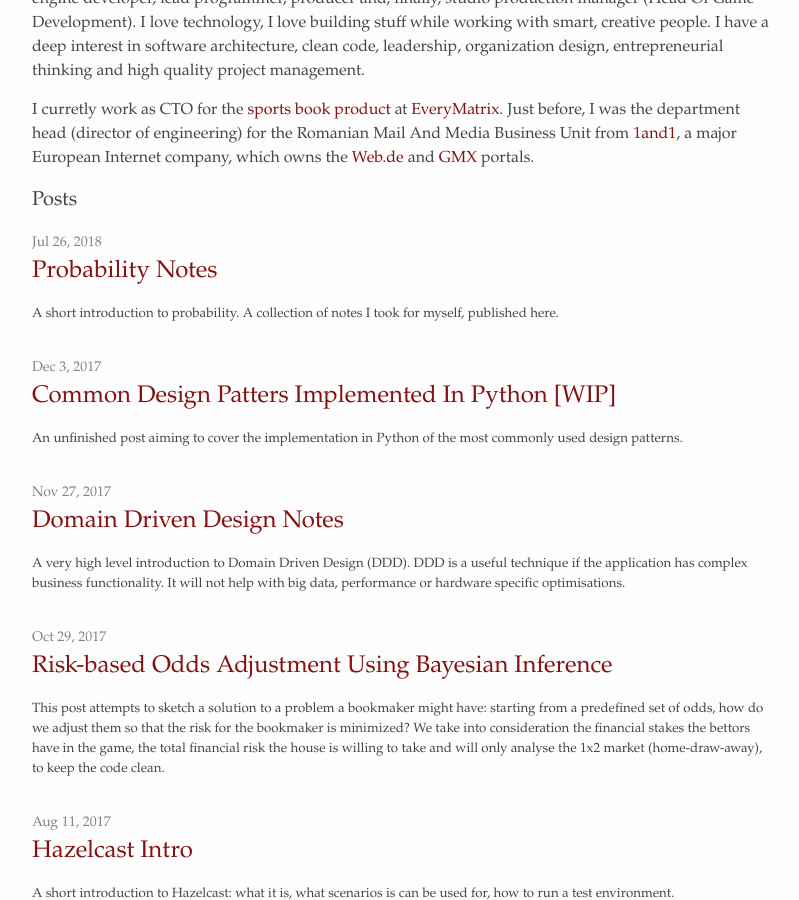
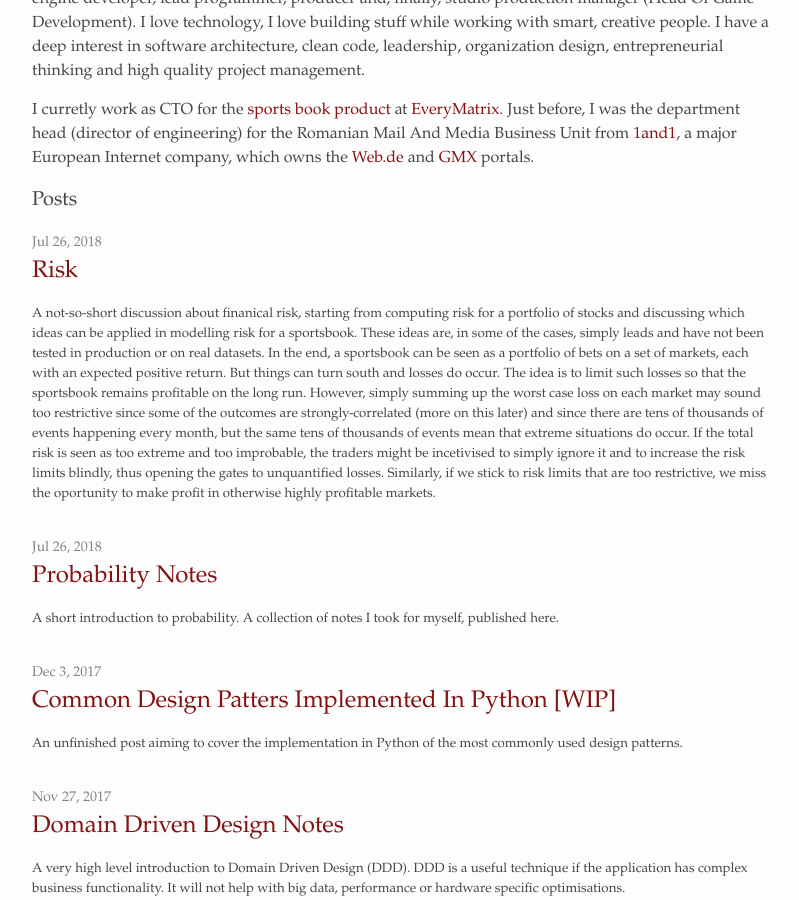
Before and after one commit to alexandrugris/my-jekyll-tech-blog, a Jekyll site: the page built from MyBlog/index.md, in a window 1280 px wide and 900 px high, scrolled down 580 px. Shown: the whole window, without its empty margins (238-1037 px from the left). Built offline with Jekyll 4.4.1, drawn with Linux system fonts in a browser that asks for light colours; some of the changed text lies outside the part shown.

Commit message:
new blogpost on risk

````diff
--- a/MyBlog/_posts/2018-07-26-probability.markdown
+++ b/MyBlog/_posts/2018-07-26-probability.markdown
@@ -227,6 +227,21 @@ V[X] = E[(X-mean)^2] = E[X^2 - 2*X*mean + mean^2] = E[X^2] - 2 * E[X] * mean + m
 
 A nice property of variance is that `V[a1X1 + a2X2 + ... +b] = a1^2 * V[X1] + ... + an^2 * V[Xn]`.
 
+```python
+def expected_values(events):
+    """ Events is a collection of (probability, value) pairs, independent of each other,
+    covering the whole spectrum of possible values (sum(pi) == 1) """
+
+    assert(abs(sum((p for p, _ in events)) - 1) < 1e-10)
+
+    ev = sum(( p*v for p, v in events))
+    variance =  sum( (p * (v-ev)**2  for p, v in events) )
+
+    return (ev, variance)
+```
+
+If we are to assess the variance of a population based on a sample of that population, consider using Bessel's correction formula: [Bessel's correction](https://en.wikipedia.org/wiki/Bessel%27s_correction)
+
 *The joint probability mass function for two random variables X and Y* is defined as `P_XY(x,y) = P(X=x, Y=y)` with `sum(P_XY(x, y)) = 1`
 
 To compute the measure of two variables varying together, we introduce the notion of *covariance*, which standardizes to *correlation* (covariance is dependend of the values of the two variables).
--- /dev/null
+++ b/MyBlog/_posts/2018-07-30-risk.markdown
@@ -0,0 +1,63 @@
+---
+layout: post
+title:  "Risk"
+date:   2018-07-26 13:15:16 +0200
+categories: statistics
+---
+A not-so-short discussion about finanical risk, starting from computing risk for a portfolio of stocks and discussing which ideas can be applied in modelling risk for a sportsbook. These ideas are, in some of the cases, simply leads and have not been tested in production or on real datasets. In the end, a sportsbook can be seen as a portfolio of bets on a set of markets, each with an expected positive return. But things can turn south and losses do occur. The idea is to limit such losses so that the sportsbook remains profitable on the long run. However, simply summing up the worst case loss on each market may sound too restrictive since some of the outcomes are strongly-correlated (more on this later) and since there are tens of thousands of events happening every month, but the same tens of thousands of events mean that extreme situations do occur. If the total risk is seen as too extreme and too improbable, the traders might be incetivised to simply ignore it and to increase the risk limits blindly, thus opening the gates to unquantified losses. Similarly, if we stick to risk limits that are too restrictive, we miss the oportunity to make profit in otherwise highly profitable markets.
+
+### Risk
+
+Risk is a way to quantify the uncertainty in a set of possible outcomes. A common way to quantify risk is by using the standard deviation. However, a poorly constructed risk model can lead to spectacular financial failures. Risks is derived from uncertainty. Whenever there is an uncertainty regarding an outcome, there is a risk associated with it. Risk is estimated based on a probabilistic model and it is expressed as probabilities and consequences of a specific set of outcomes.
+
+Several values come to mind when speaking of the set of possible outcomes:
+
+- Worst case (maximul loss, if worst case < 0)
+- Best case (maximum win, if best case > 0)
+- Expected case (the probability-weighted average of all possible outcomes)
+- Range, the best case - worst case, but highly affected by outliers
+- Variance and stardard deviation are better measures, but they tend to hide extreme risks, like the low but still possible risk of getting bankrupt. Verify if it makes sense to use [Bessel's correction](https://en.wikipedia.org/wiki/Bessel%27s_correction) when computing the variance. Yes, if we assess the risk based on a subset of a larger population, no if the population is fixed and we cover the whole set of possible outcomes.
+
+We can define a portfolio as a set of assets that vary their prices based on two large categories of factors - indiosyncratic (specific to the asset at hand) and systemic (not-specific). As an example, we can consider the team form as an example of idiosyncratic factor and a certain market preference for a specific team as a systemic factor for the finanical risks associated with a portfolio of bets.
+
+*Note:* we have a natural bias for identifying fake cause-effect relationships attributed solely to idiosyncratic factors, e.g. "X failed because of his own behavior", whereas in most cases the systemic factors far outweight the individual factors. However, it seems it is very hard for us, as humans, to have a good grasp of the properties of the system as a whole, as these cannot be attributed solely to obsevable individuals, but rather to the invisible relationships between individuals. When I say "individuals", they can be humans if we talk about social systems, computers or software in IT systems or any other uniquely identifiable element in a configuration that can be bounded (which we like) or unbounded (which we don't like and which usually is the case as systems don't exist in a vacuum, but rather are part of a larger connection of systems).
+
+*Note 2:* it is a bad idea to bet with borrowed money that tomorrow will look like yesterday.
+
+### Risk in a portfolio of stocks
+
+The principles behind assessing risk in a portfolio of stocks for our simple model are:
+- Learn from history (identify relationships) but do not count on it repeating
+- Identify underlying risk factors
+- Stress-test each risk factor
+
+The important thing to notice is that a portfolio can be modelled as a sum of random variables.
+
+### Sportsbook data model
+
+incl. odds calculation, payout and overround()
+
+If the total risk is seen as too improbable, the behavior of traders will simply be to ignore it and blindly increase the risk budget.
+
+### Risk at market level
+
+- how risk is calculated for a 1x2 market
+
+- other types of markets, like over-under, correct score
+
+- multiples
+
+### Risk at match level
+
+- relationships between markets
+
+### Risk at league / discipline level
+
+### Total risk
+
+
+### Odds generation
+
+### Simulation:
+
+poisson: goals per match, leading to various outcomes
````
Also changed, not shown: MyBlog/_posts/2015-12-10-spark-play.markdown (deleted, +0 -15 lines).
